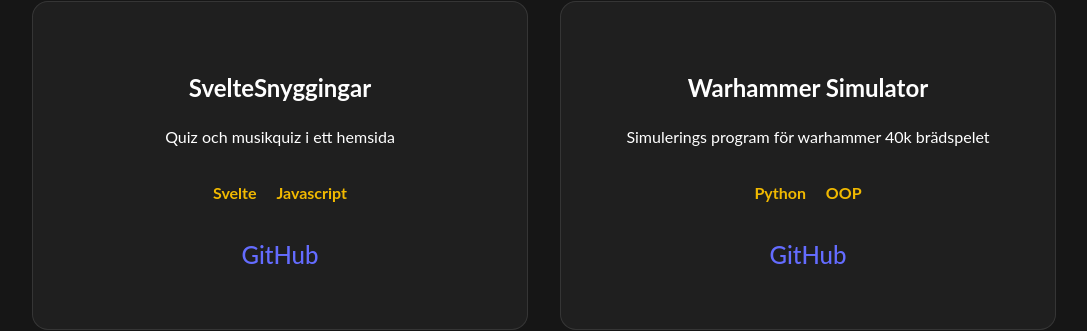
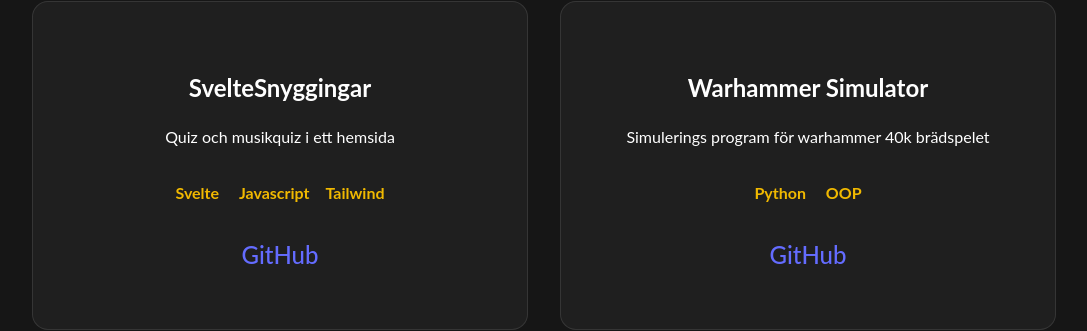
Before and after one commit to Godisstrut/Portfolio, a React (Vite) app in the folder portfolio/: page / in a window 1280 px wide. Shown: the part 1413-1744 px from the top of the page, without its empty margins (96-1183 px from the left). Built offline with nearby package versions, Linux system fonts and the light colour scheme.

Commit message:
Home.css update
Updated the fade in effect on home page

```diff
--- a/portfolio/src/Components/Home.css
+++ b/portfolio/src/Components/Home.css
@@ -31,12 +31,12 @@
 
 .fade-in-img {
   opacity: 0;
-  animation: fadeIn 1.2s ease forwards ;
+  animation: fadeIn 2s ease forwards ;
 }
 
 .fade-in {
   opacity: 0;
-  animation: fadeInUp 1.2s ease forwards;
+  animation: fadeInUp 2s ease forwards;
   transform: translateY(20px);
 }
 
--- a/portfolio/src/Components/ProjectsData.js
+++ b/portfolio/src/Components/ProjectsData.js
@@ -24,7 +24,7 @@
     {
         title: "SvelteSnyggingar ",
         description: "Quiz och musikquiz i ett hemsida ",
-        technology: ["Svelte ", "Javascript"],
+        technology: ["Svelte ", "Javascript", "Tailwind "],
         video: sveltesnyggingar,
         live: null,
         github: "https://github.com/Godisstrut/SvelteSnyggingar"
```
